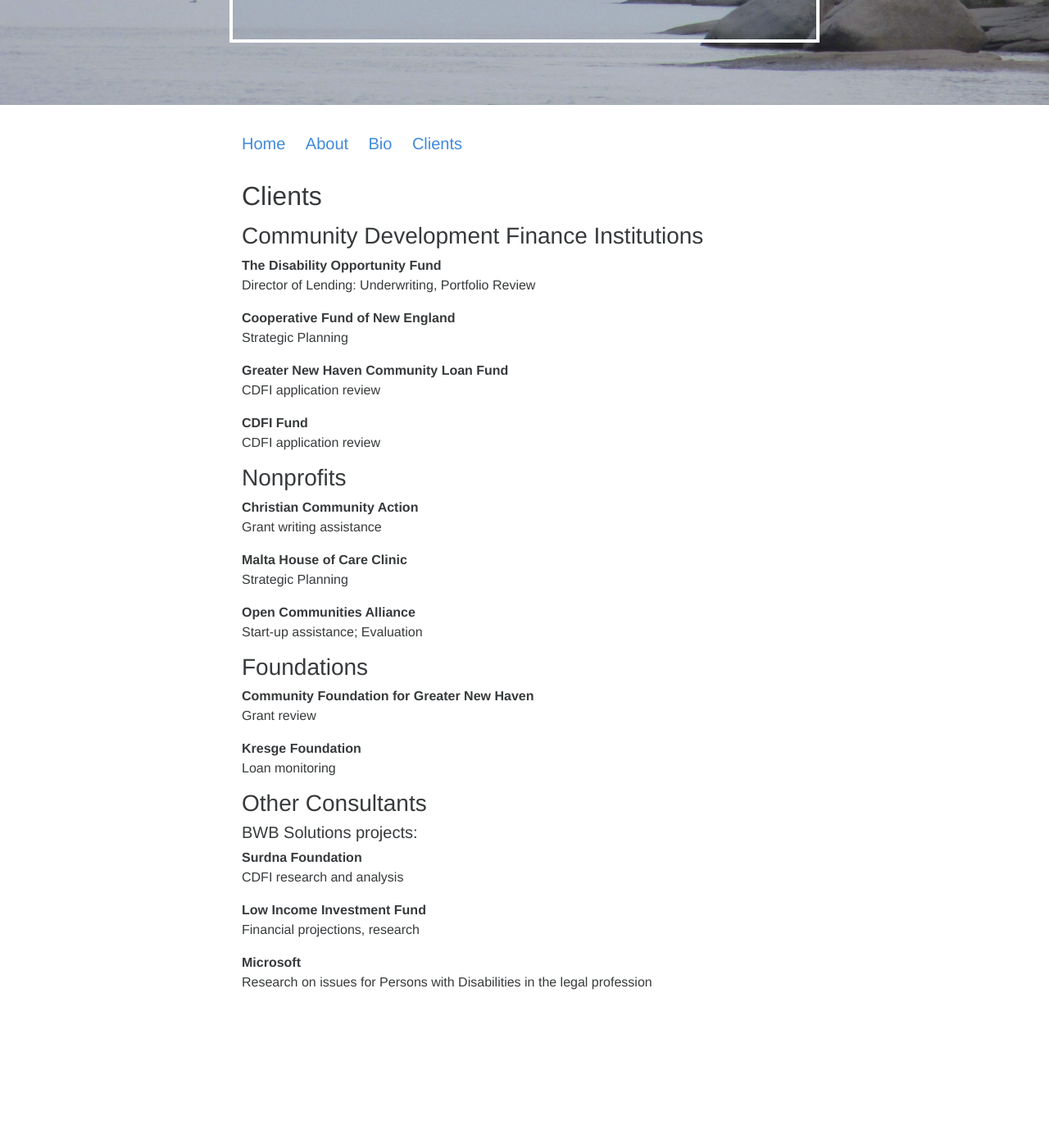
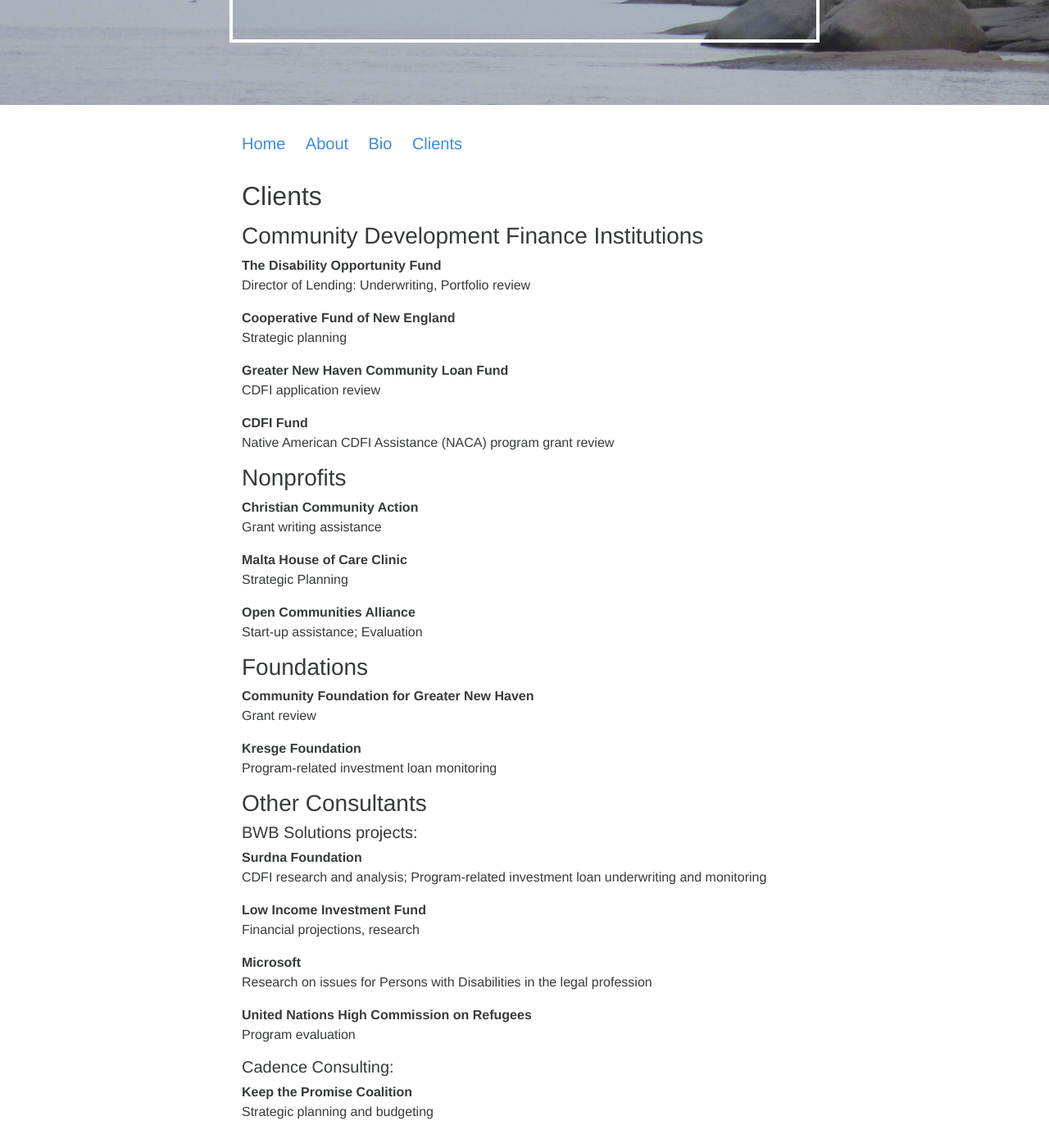
Before and after one commit to ClaireMorduch/clairemorduch, a Jekyll site: the page built from clients.md, in a window 1280 px wide and 1400 px high, scrolled down 319 px. Shown: the whole window at 82% size. Built offline with Jekyll 4.4.1, drawn with Linux system fonts in a browser that asks for light colours; before the commit the page ends 1561 px from its top, so only the background shows below that.

Commit message:
Updated clients.md

```diff
--- a/clients.md
+++ b/clients.md
@@ -13,16 +13,16 @@ published: true
 ### Community Development Finance Institutions
 
 **The Disability Opportunity Fund**
-Director of Lending: Underwriting, Portfolio Review
+Director of Lending: Underwriting, Portfolio review
 
 **Cooperative Fund of New England**
-Strategic Planning
+Strategic planning
 
 **Greater New Haven Community Loan Fund**
 CDFI application review
 
 **CDFI Fund**
-CDFI application review
+Native American CDFI Assistance (NACA) program grant review
 
 
 
@@ -45,7 +45,7 @@ Start-up assistance; Evaluation
 Grant review
 
 **Kresge Foundation**
-Loan monitoring
+Program-related investment loan monitoring
 
 
 
@@ -54,10 +54,18 @@ Loan monitoring
 ##### BWB Solutions projects:
 
 **Surdna Foundation**
-CDFI research and analysis
+CDFI research and analysis; Program-related investment loan underwriting and monitoring
 
 **Low Income Investment Fund**
 Financial projections, research
 
 **Microsoft**
 Research on issues for Persons with Disabilities in the legal profession
+
+**United Nations High Commission on Refugees**
+Program evaluation
+
+##### Cadence Consulting:
+
+**Keep the Promise Coalition**
+Strategic planning and budgeting
```
